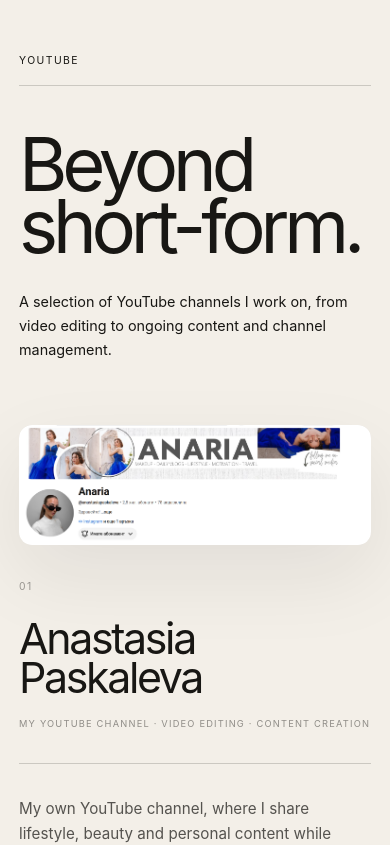
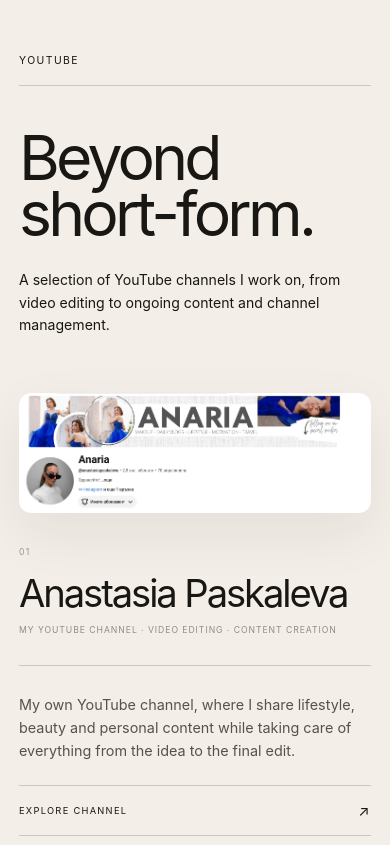
Before and after one commit to IvannIvannov/Anastasia-vol2, a React (Vite) app: page / in a window 390 px wide. Shown: the part 9920-10765 px from the top of the page. Built offline with nearby package versions, Linux system fonts and the light colour scheme; no server answers.

Commit message:
Refine YouTube mobile layout and card spacing

```diff
--- a/src/components/YouTube/YouTube.css
+++ b/src/components/YouTube/YouTube.css
@@ -339,23 +339,25 @@
 @media (max-width: 768px) {
     .youtube {
         padding:
-            6rem 1.5rem 7rem;
+            5.5rem 1.5rem 6rem;
     }
 
     .youtube__intro {
         grid-template-columns: 1fr;
 
-        gap: 2.5rem;
+        gap: 2rem;
 
         padding:
-            3.5rem 0 4.5rem;
+            3.2rem 0 4rem;
     }
 
     .youtube__title {
         font-size:
-            clamp(4rem,
-                20vw,
-                7rem);
+            clamp(3.8rem,
+                18vw,
+                6.5rem);
+
+        line-height: 0.88;
     }
 
     .youtube__description {
@@ -363,11 +365,13 @@
 
         margin: 0;
 
-        font-size: 0.95rem;
+        font-size: 0.93rem;
+
+        line-height: 1.62;
     }
 
     .youtube__grid {
-        gap: 5rem;
+        gap: 4.5rem;
     }
 
     .youtube-card,
@@ -376,7 +380,7 @@
 
         width: 100%;
 
-        gap: 2rem;
+        gap: 1.7rem;
     }
 
     .youtube-card:nth-child(2) .youtube-card__image-link,
@@ -393,7 +397,10 @@
     }
 
     .youtube-card__image-wrapper {
-        border-radius: 16px;
+        border-radius: 15px;
+
+        box-shadow:
+            0 20px 55px rgba(24, 23, 20, 0.07);
     }
 
     .youtube-card__content {
@@ -401,78 +408,26 @@
     }
 
     .youtube-card__index {
-        margin-bottom: 1.5rem;
-    }
+        margin-bottom: 1.2rem;
 
-    .youtube-card__content h3 {
-        font-size:
-            clamp(2.6rem,
-                10vw,
-                4.2rem);
-    }
-
-    .youtube-card__content-bottom {
-        margin-top: 2.5rem;
-
-        padding-top: 2.5rem;
-    }
-
-    .youtube-card__description {
-        max-width: 100%;
-    }
-}
-
-/* SMALL MOBILE */
-
-@media (max-width: 480px) {
-    .youtube {
-        padding:
-            5rem 1.2rem 6rem;
-    }
-
-    .youtube__label {
-        font-size: 0.65rem;
-    }
-
-    .youtube__intro {
-        gap: 2rem;
-
-        padding:
-            3rem 0 4rem;
-    }
-
-    .youtube__title {
-        font-size:
-            clamp(3.6rem,
-                19vw,
-                5.5rem);
-    }
-
-    .youtube__description {
-        font-size: 0.9rem;
-    }
-
-    .youtube__grid {
-        gap: 4.5rem;
-    }
-
-    .youtube-card {
-        gap: 1.7rem;
-    }
-
-    .youtube-card__image-wrapper {
-        border-radius: 13px;
+        font-size: 0.58rem;
     }
 
     .youtube-card__content h3 {
         font-size:
             clamp(2.4rem,
-                11vw,
+                9.5vw,
                 3.8rem);
+
+        line-height: 0.95;
     }
 
     .youtube-card__role {
+        margin-top: 0.9rem;
+
         font-size: 0.58rem;
+
+        line-height: 1.55;
     }
 
     .youtube-card__content-bottom {
@@ -482,13 +437,135 @@
     }
 
     .youtube-card__description {
+        max-width: 100%;
+
         margin-bottom: 1.6rem;
 
         font-size: 0.95rem;
+
+        line-height: 1.62;
     }
 
     .youtube-card__button {
+        padding: 0.9rem 0;
+
         font-size: 0.62rem;
+    }
+
+    .youtube-card__button span {
+        font-size: 0.9rem;
+    }
+}
+
+/* SMALL MOBILE */
+
+@media (max-width: 480px) {
+    .youtube {
+        padding:
+            5rem 1.2rem 5.5rem;
+    }
+
+    .youtube__label {
+        font-size: 0.65rem;
+    }
+
+    .youtube__intro {
+        gap: 1.7rem;
+
+        padding:
+            2.8rem 0 3.5rem;
+    }
+
+    .youtube__title {
+        font-size:
+            clamp(3.3rem,
+                16vw,
+                5rem);
+
+        line-height: 0.9;
+
+        letter-spacing: -0.06em;
+    }
+
+    .youtube__description {
+        font-size: 0.88rem;
+
+        line-height: 1.6;
+    }
+
+    .youtube__grid {
+        gap: 4rem;
+    }
+
+    .youtube-card,
+    .youtube-card:nth-child(2) {
+        gap: 1.5rem;
+    }
+
+    .youtube-card__image-wrapper {
+        border-radius: 12px;
+    }
+
+    .youtube-card__index {
+        margin-bottom: 1rem;
+
+        font-size: 0.54rem;
+    }
+
+    .youtube-card__content h3 {
+        font-size:
+            clamp(2.2rem,
+                9.8vw,
+                3.3rem);
+    }
+
+    .youtube-card__role {
+        margin-top: 0.8rem;
+
+        font-size: 0.54rem;
+
+        letter-spacing: 0.11em;
+    }
+
+    .youtube-card__content-bottom {
+        margin-top: 1.7rem;
+
+        padding-top: 1.7rem;
+    }
+
+    .youtube-card__description {
+        margin-bottom: 1.4rem;
+
+        font-size: 0.9rem;
+    }
+
+    .youtube-card__button {
+        padding: 0.85rem 0;
+
+        font-size: 0.58rem;
+    }
+}
+
+/* VERY SMALL MOBILE */
+
+@media (max-width: 360px) {
+    .youtube {
+        padding-left: 1rem;
+        padding-right: 1rem;
+    }
+
+    .youtube__title {
+        font-size:
+            clamp(3rem,
+                15vw,
+                4.5rem);
+    }
+
+    .youtube-card__content h3 {
+        font-size:
+            clamp(2rem,
+                9.5vw,
+                3rem);
     }
 }
 
```
